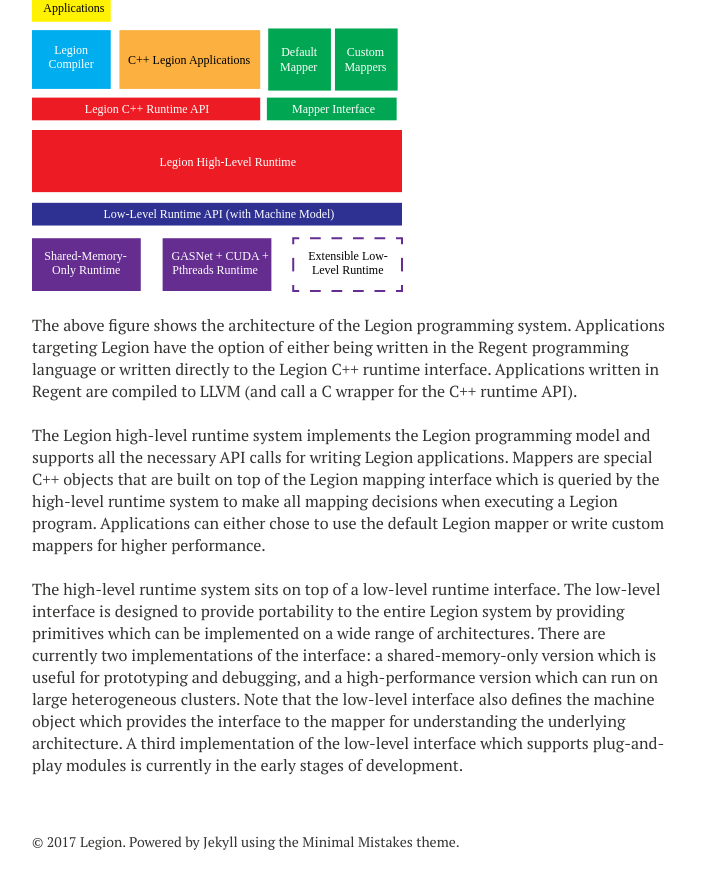
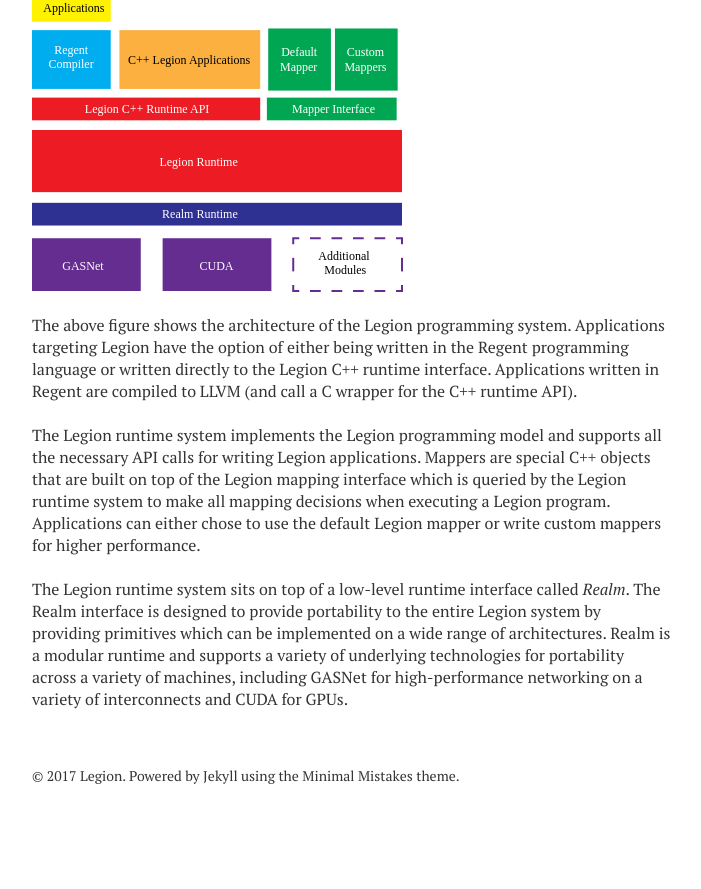
Before and after one commit to apryakhin/legion.stanford.edu, a Jekyll site: the page built from overview.md, in a window 1280 px wide and 900 px high, scrolled down 3493 px. Shown: the top 889 px of the window, without its empty margins (288-989 px from the left). Built offline with Jekyll 4.4.1, drawn with Linux system fonts in a browser that asks for light colours; nearby versions of some CDN libraries; after the commit the page ends 4327 px from its top, so only the background shows below that.

Commit message:
Update some information on the overview page.

```diff
--- a/overview.md
+++ b/overview.md
@@ -219,28 +219,22 @@ written in the Regent programming language or written directly to the
 Legion C++ runtime interface. Applications written in Regent are
 compiled to LLVM (and call a C wrapper for the C++ runtime API).
 
-The Legion high-level runtime system implements the
+The Legion runtime system implements the
 Legion programming model and supports all the necessary
 API calls for writing Legion applications. Mappers are
 special C++ objects that are built on top of the
 Legion mapping interface which is queried by the
-high-level runtime system to make all mapping decisions
+Legion runtime system to make all mapping decisions
 when executing a Legion program. Applications can
 either chose to use the default Legion mapper or
 write custom mappers for higher performance.
 
-The high-level runtime system sits on top of a
-low-level runtime interface. The low-level interface
+The Legion runtime system sits on top of a
+low-level runtime interface called *Realm*. The Realm interface
 is designed to provide portability to the entire
 Legion system by providing primitives which can be
-implemented on a wide range of architectures. There
-are currently two implementations of the interface:
-a shared-memory-only version which is useful for
-prototyping and debugging, and a high-performance
-version which can run on large heterogeneous clusters.
-Note that the low-level interface also defines the
-machine object which provides the interface to
-the mapper for understanding the underlying
-architecture. A third implementation of the low-level
-interface which supports plug-and-play modules is
-currently in the early stages of development.
+implemented on a wide range of architectures. Realm is a modular
+runtime and supports a variety of underlying technologies for
+portability across a variety of machines, including GASNet for
+high-performance networking on a variety of interconnects and CUDA for
+GPUs.
```
Also changed, not shown: images/legion_arch.svg.
